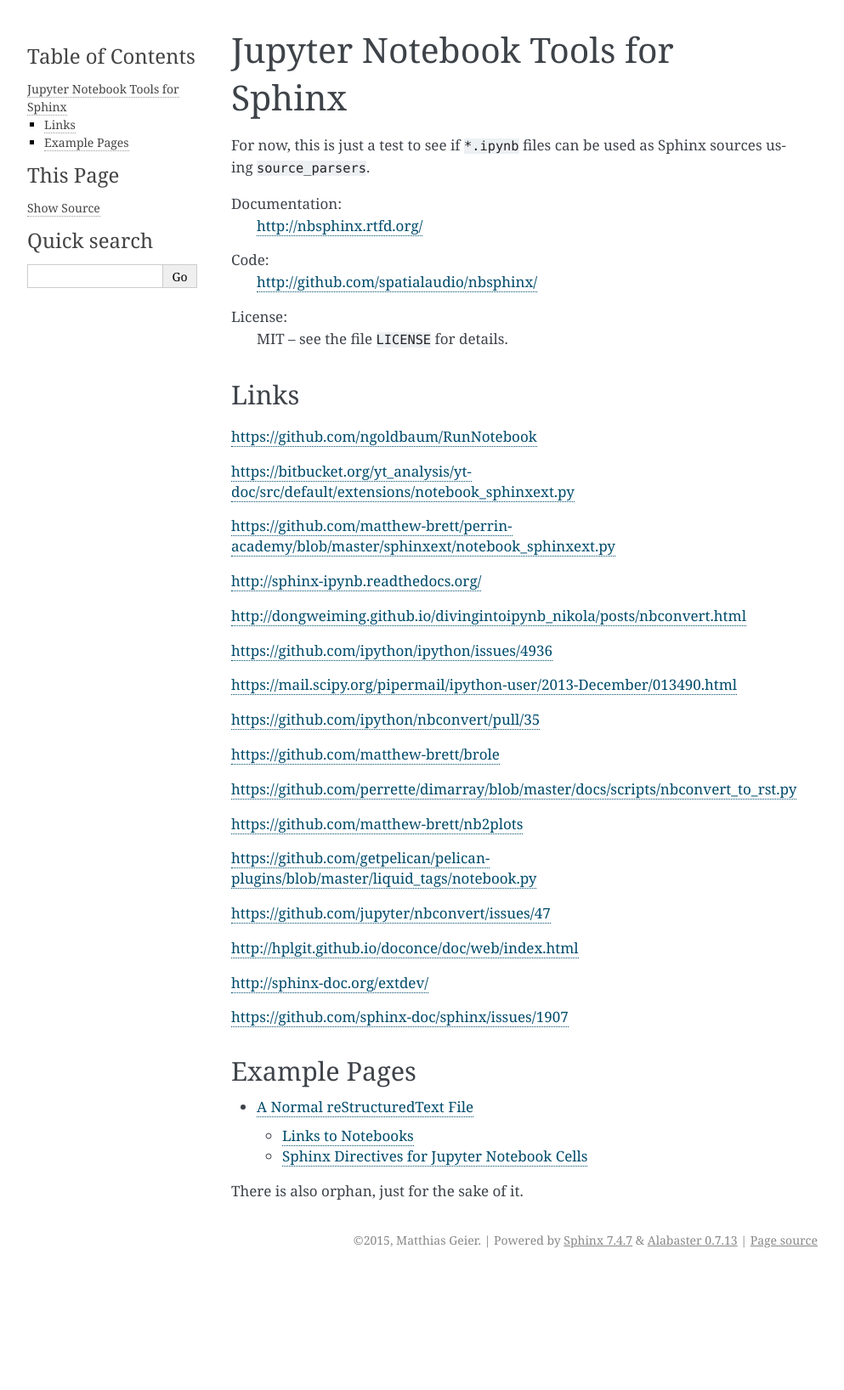
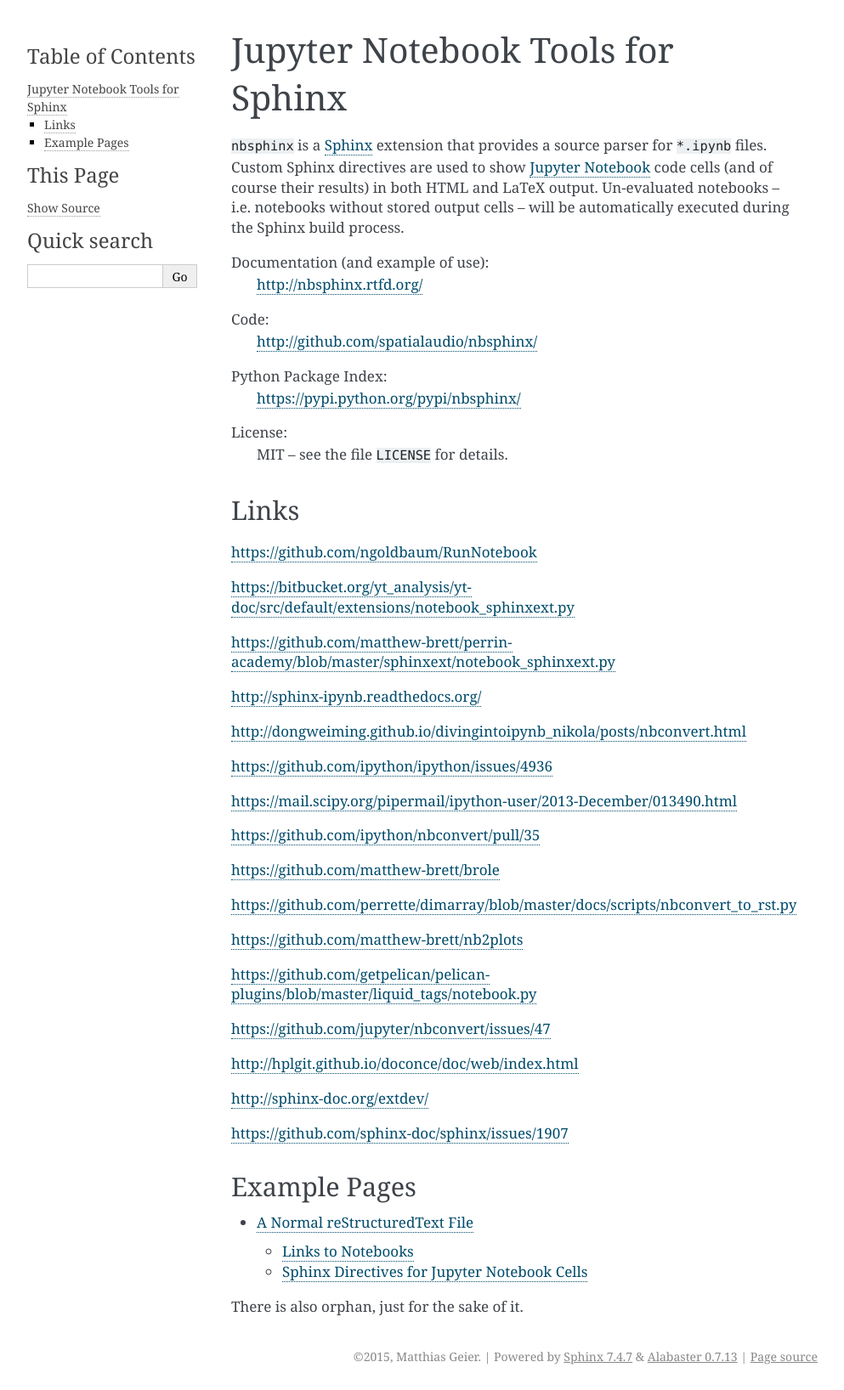
Before and after one commit to goerz/nbsphinx, a Sphinx documentation site: the page built from doc/index.rst, in a window 1280 px wide. Shown: the whole page at 85% size, without its empty margins (148-1141 px from the left). Built offline with Sphinx 7.4.7, drawn with Linux system fonts in a browser that asks for light colours; pages that are not in the unit, such as notebooks, are missing from menus; before the commit the page ends 1499 px from its top, so only the background shows below that.

Commit message:
DOC: README update

```diff
--- a/README.rst
+++ b/README.rst
@@ -1,14 +1,24 @@
 Jupyter Notebook Tools for Sphinx
 =================================
 
-For now, this is just a test to see if ``*.ipynb`` files can be used as Sphinx
-sources using ``source_parsers``.
+``nbsphinx`` is a Sphinx_ extension that provides a source parser for
+``*.ipynb`` files.
+Custom Sphinx directives are used to show `Jupyter Notebook`_ code cells (and of
+course their results) in both HTML and LaTeX output.
+Un-evaluated notebooks -- i.e. notebooks without stored output cells -- will be
+automatically executed during the Sphinx build process.
 
-Documentation:
+.. _Sphinx: http://sphinx-doc.org/
+.. _Jupyter Notebook: http://jupyter.org/
+
+Documentation (and example of use):
     http://nbsphinx.rtfd.org/
 
 Code:
     http://github.com/spatialaudio/nbsphinx/
+
+Python Package Index:
+    https://pypi.python.org/pypi/nbsphinx/
 
 License:
    MIT -- see the file ``LICENSE`` for details.
--- a/doc/conf.py
+++ b/doc/conf.py
@@ -26,7 +26,7 @@
 
 master_doc = 'index'
 
-project = 'Jupyter Notebook Tools for Sphinx'
+project = 'nbsphinx'
 author = 'Matthias Geier'
 copyright = '2015, ' + author
 
--- a/nbsphinx.py
+++ b/nbsphinx.py
@@ -18,7 +18,7 @@
 # OUT OF OR IN CONNECTION WITH THE SOFTWARE OR THE USE OR OTHER DEALINGS IN
 # THE SOFTWARE.
 
-"""Sphinx source parser for ipynb files.
+"""Jupyter Notebook Tools for Sphinx.
 
 http://nbsphinx.rtfd.org/
 
```
Also changed, not shown: 1 other file.
